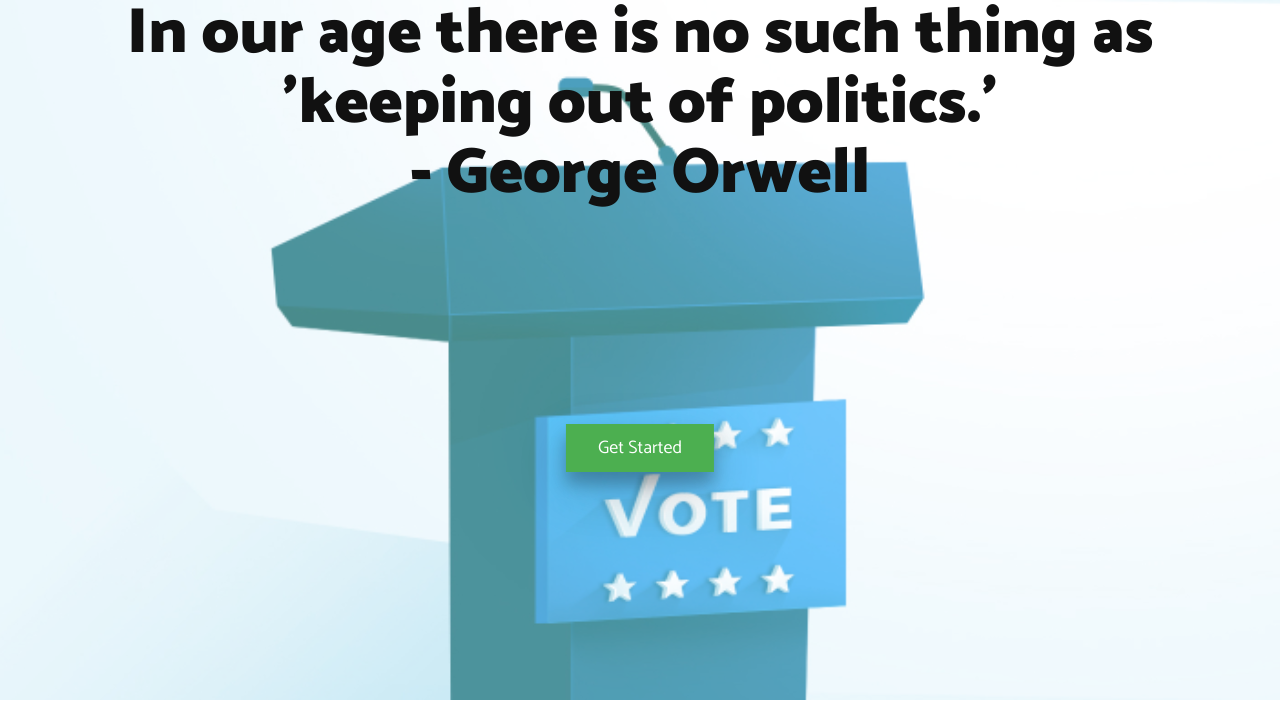
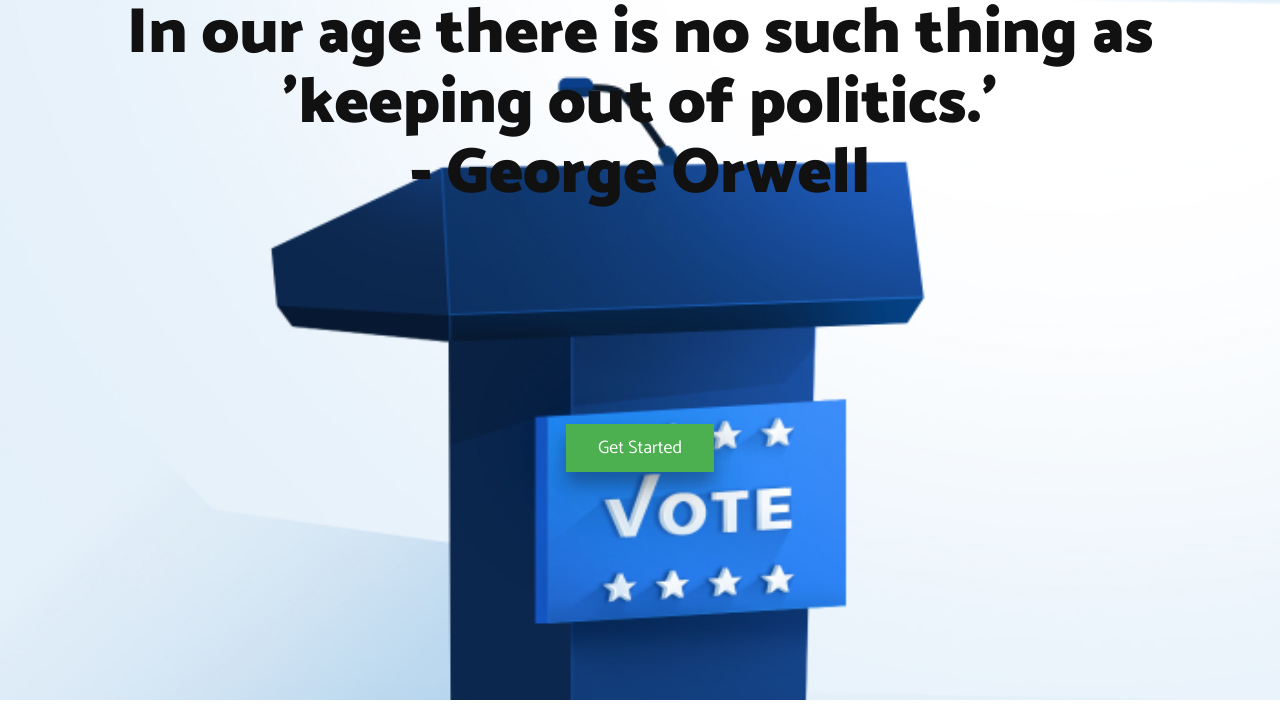
Before and after one commit to ogwurujohnson/Politico, a plain HTML site: page UI/index.html in a window 1280 px wide. Shown: the part 72-800 px from the top of the page. Drawn offline with Linux system fonts and the light colour scheme.

Commit message:
Comment out landing page background color

```diff
--- a/UI/assets/css/style.css
+++ b/UI/assets/css/style.css
@@ -218,7 +218,7 @@ header .auth-button {
   width: 100%;
   height: calc(100vh - 100px);
   background-image: url('../img/election-landing.jpg');
-  background-color: #447f70;
+  /*background-color: #447f70;*/
   background-blend-mode: screen;
   background-repeat: no-repeat;
   background-position: center;
```
